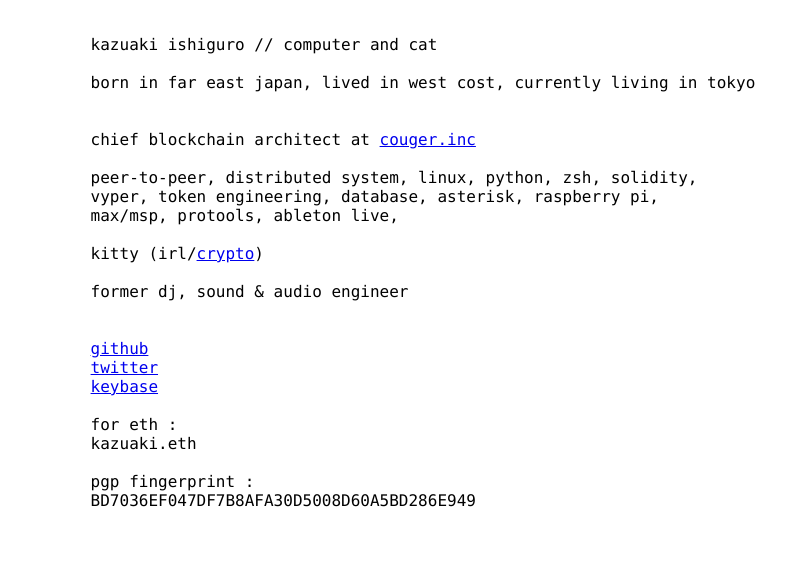
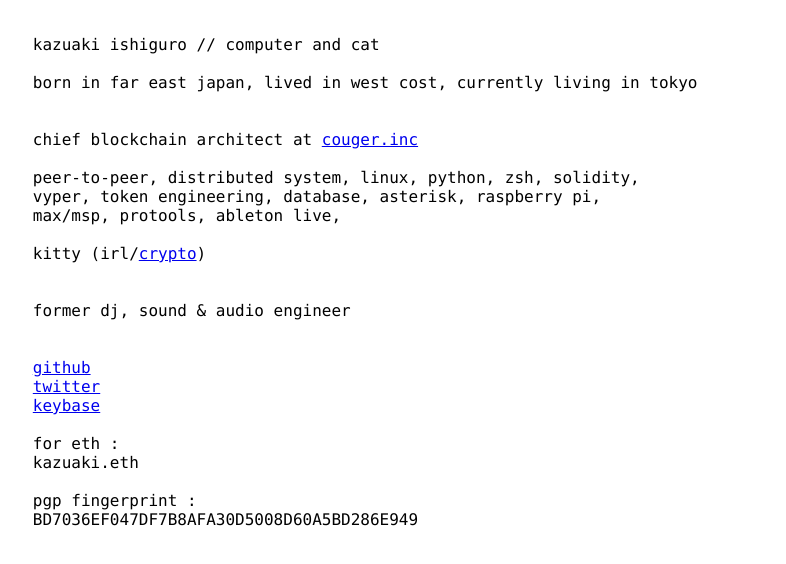
Before and after one commit to kazuakiishiguro/kazuakiishiguro.github.io, a plain HTML site: page index.html in a window 1280 px wide. Shown: the whole page, without its empty margins (33-819 px from the left). Drawn offline with Linux system fonts and the light colour scheme.

Commit message:
refactor bit

```diff
--- a/index.html
+++ b/index.html
@@ -21,7 +21,8 @@
       max/msp, protools, ableton live,
 
       kitty (irl/<a href="https://etherscan.io/token/0x06012c8cf97bead5deae237070f9587f8e7a266d?a=589526#inventory">crypto</a>)
-
+    </font>
+    <font>
       former dj, sound & audio engineer
     </font>
     <font>
```
Lines whose indentation alone changed are shown as unchanged.
